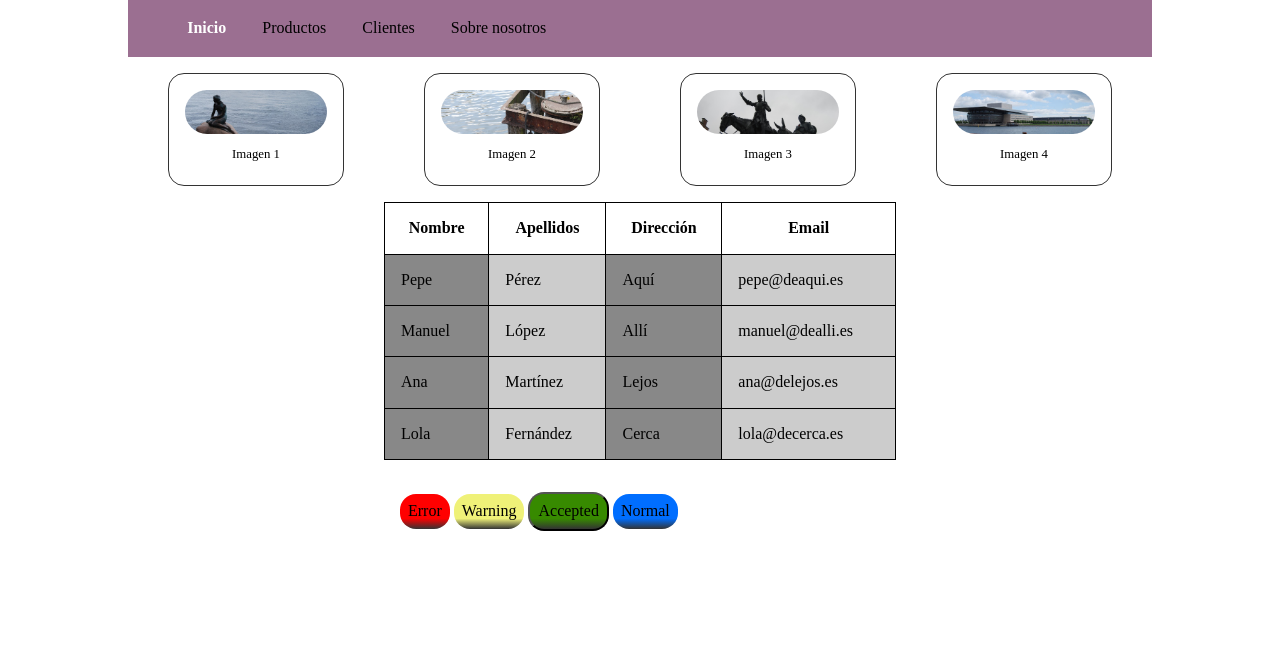
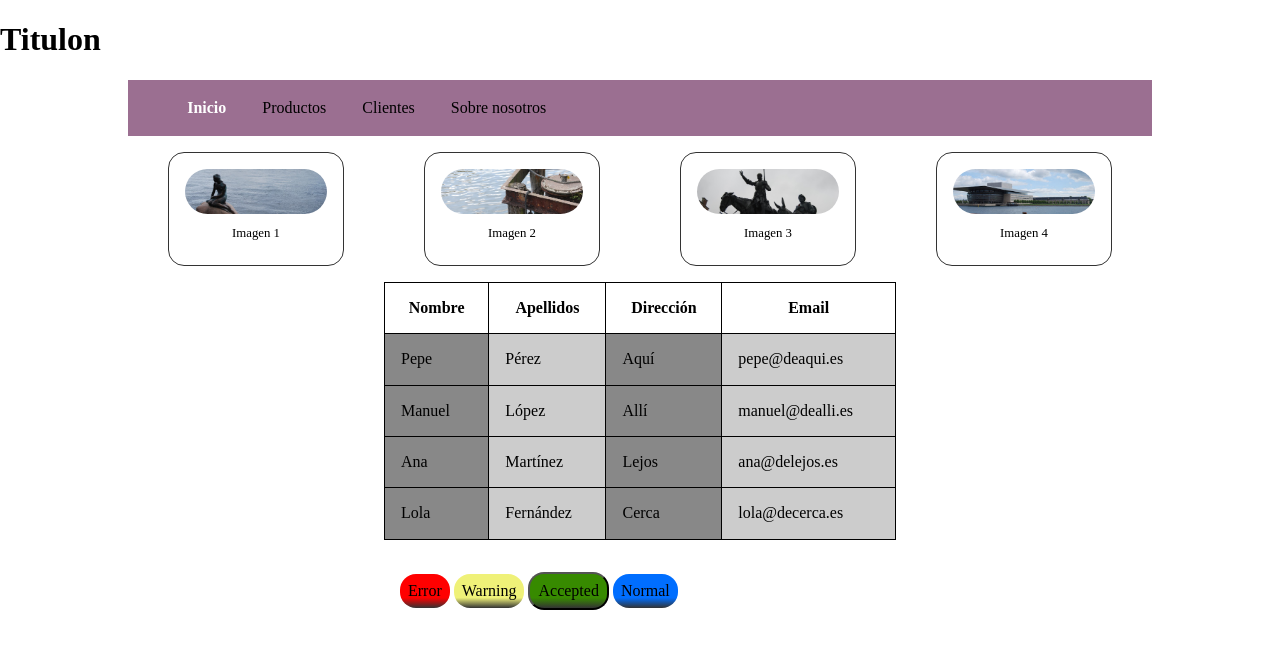
Before and after one commit to Ales-oc/prueba, a website: page dist/index.html in a window 1280 px wide. Drawn offline with nearby package versions, Linux system fonts and the light colour scheme.

Commit message:
titulo index

```diff
--- a/dist/index.html
+++ b/dist/index.html
@@ -8,6 +8,7 @@
     <title>Ejercicio Parte II.5</title>
 </head>
 <body>
+    <h1>Titulon</h1>
         <div class="container">
             <nav>
                 <ul>
```
